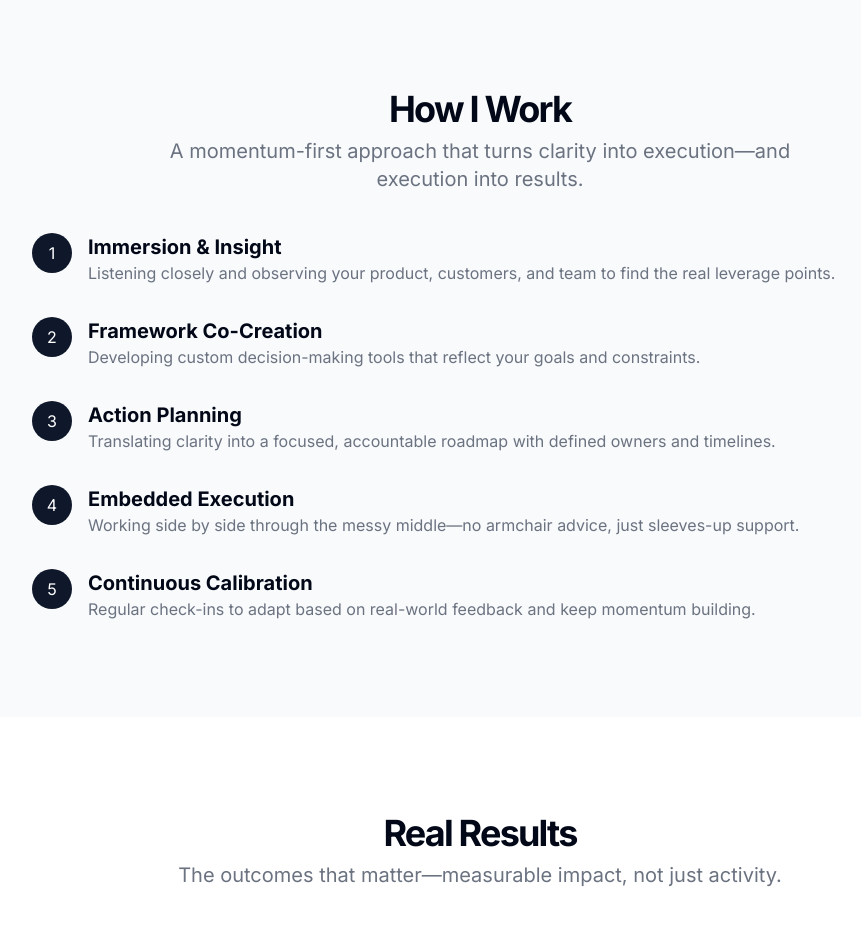
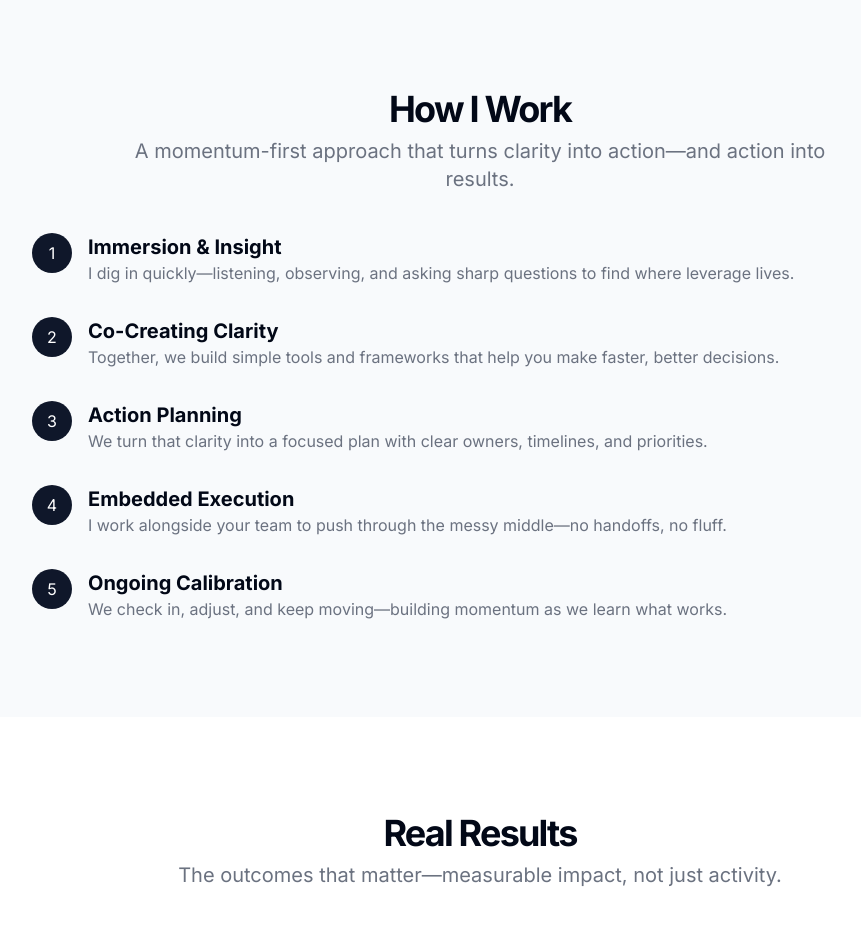
Before and after one commit to t0mmyhammy/tomhamiltonme, a Next.js app: page / in a window 1280 px wide. Shown: the part 2180-3107 px from the top of the page, without its empty margins (160-1021 px from the left). Built offline with nearby package versions, Linux system fonts and the light colour scheme.

Commit message:
Update How I Work copy on home page

```diff
--- a/app/page.tsx
+++ b/app/page.tsx
@@ -135,8 +135,8 @@ export default function Home() {
             <div className="space-y-2 max-w-4xl mx-auto">
               <h2 className="text-3xl font-bold tracking-tighter sm:text-4xl">How I Work</h2>
               <p className="mx-auto max-w-[700px] text-gray-500 md:text-xl">
-                A momentum-first approach that turns clarity into execution—and
-                execution into results.
+                A momentum-first approach that turns clarity into action—and
+                action into results.
               </p>
             </div>
           </div>
@@ -146,31 +146,31 @@ export default function Home() {
                 step: "Step 1",
                 title: "Immersion & Insight",
                 description:
-                  "Listening closely and observing your product, customers, and team to find the real leverage points.",
+                  "I dig in quickly—listening, observing, and asking sharp questions to find where leverage lives.",
               },
               {
                 step: "Step 2",
-                title: "Framework Co-Creation",
+                title: "Co-Creating Clarity",
                 description:
-                  "Developing custom decision-making tools that reflect your goals and constraints.",
+                  "Together, we build simple tools and frameworks that help you make faster, better decisions.",
               },
               {
                 step: "Step 3",
                 title: "Action Planning",
                 description:
-                  "Translating clarity into a focused, accountable roadmap with defined owners and timelines.",
+                  "We turn that clarity into a focused plan with clear owners, timelines, and priorities.",
               },
               {
                 step: "Step 4",
                 title: "Embedded Execution",
                 description:
-                  "Working side by side through the messy middle—no armchair advice, just sleeves-up support.",
+                  "I work alongside your team to push through the messy middle—no handoffs, no fluff.",
               },
               {
                 step: "Step 5",
-                title: "Continuous Calibration",
+                title: "Ongoing Calibration",
                 description:
-                  "Regular check-ins to adapt based on real-world feedback and keep momentum building.",
+                  "We check in, adjust, and keep moving—building momentum as we learn what works.",
               },
             ].map((item, index) => (
               <div key={index} className="flex items-start">
```
